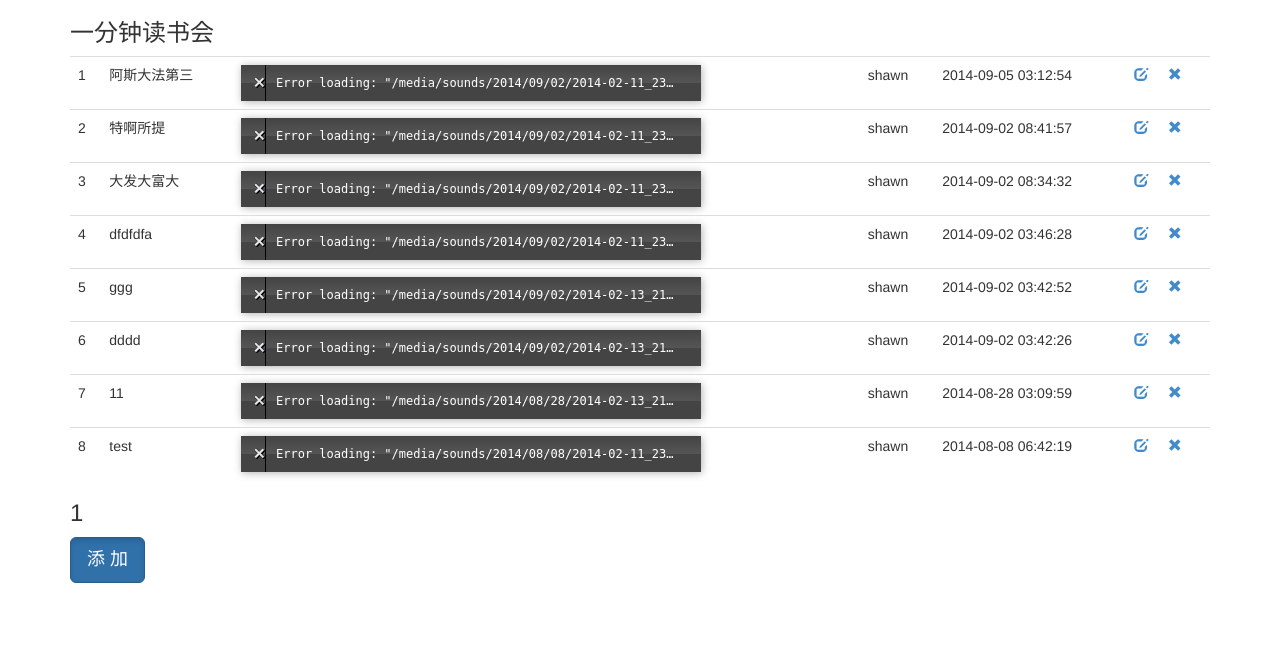
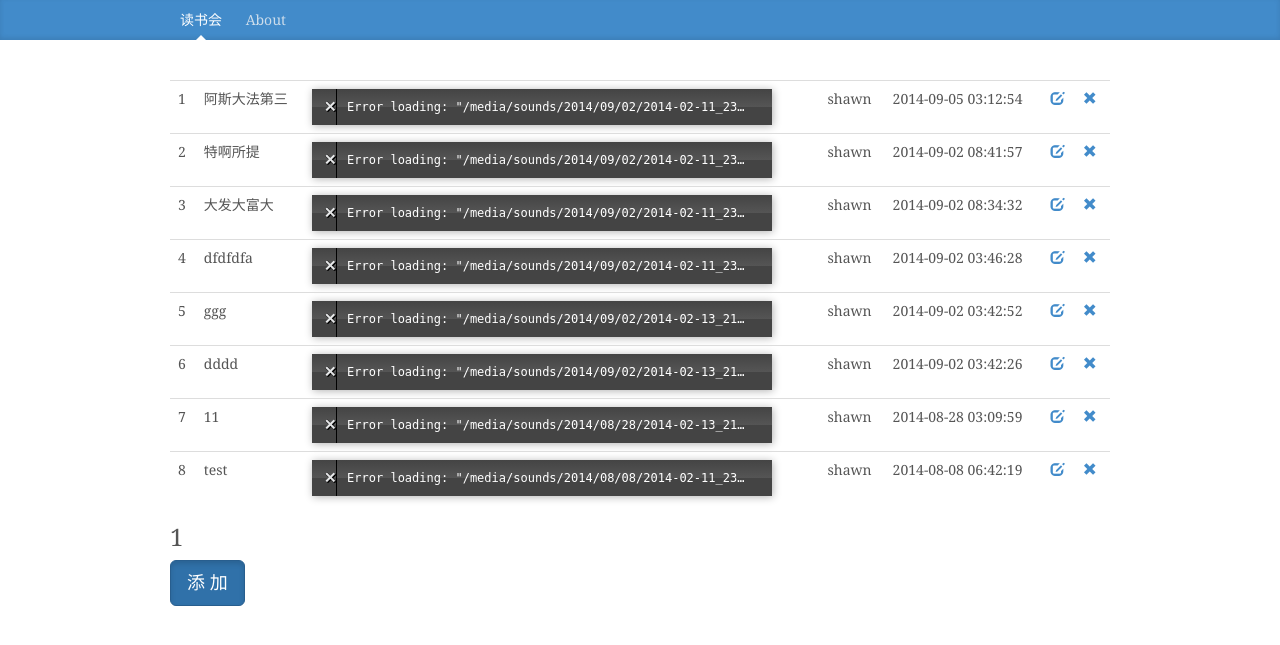
Before and after one commit to stardust1900/reading-party, a Django app: page /sound/list/ in a window 1280 px wide. Shown: the top 645 px of the page. Run offline with Django 3.2, Linux system fonts and the light colour scheme; data comes from the database, SQL or seed files in the repository; both versions use the stored data as it was after the commit; parts of the project's set-up code (start-up, migrations or seed data) failed here and were passed over; some libraries are stand-ins or nearby versions.

Commit message:
增加band条

```diff
--- a/server/readingParty/sound/templates/list.html
+++ b/server/readingParty/sound/templates/list.html
@@ -5,17 +5,22 @@
 		<title>一分钟读书会</title>
 		{% load staticfiles %}
 		<link href="{% static "css/bootstrap.min.css" %}" rel="stylesheet">
-		<script src="{% static "js/audio.min.js" %}"></script>
-		<script>
-		    audiojs.events.ready(function() {
-		    var as = audiojs.createAll();
-		  });
-		</script>
+		 <link href="{% static "css/signin.css" %}" rel="stylesheet">
+
 	</head>
 
 	<body>
+		<div class="blog-masthead">
+		      <div class="container">
+		        <nav class="blog-nav">
+		          <a class="blog-nav-item active" href="#">读书会</a>
+		          <a class="blog-nav-item" href="http://www.douban.com/group/topic/47693021/" target="_blank">About</a>
+		        </nav>
+		      </div>
+		    </div>
 		<div class="container">
-			<h3>一分钟读书会</h3>
+			<br>
+			<br>
 	        {% if sounds %}
 			<table class="table">
 				{% for sound in sounds %}
@@ -48,6 +53,13 @@
 			{% endif %}
 			<a href="/sound/toUpload" class="btn btn-primary btn-lg active" role="button">添 加</a>
 	    </div>
+
+	    <script src="{% static "js/audio.min.js" %}"></script>
+		<script>
+		    audiojs.events.ready(function() {
+		    var as = audiojs.createAll();
+		  });
+		</script>
 	</body>
 
 </html>
--- a/server/readingParty/static/css/signin.css
+++ b/server/readingParty/static/css/signin.css
@@ -1,8 +1,8 @@
-body {
+/*body {
   padding-top: 40px;
   padding-bottom: 40px;
   background-color: #eee;
-}
+}*/
 
 .form-signin {
   max-width: 330px;
@@ -38,3 +38,59 @@ body {
   border-top-left-radius: 0;
   border-top-right-radius: 0;
 }
+
+/*
+ * Override Bootstrap's default container.
+ */
+
+@media (min-width: 1200px) {
+  .container {
+    width: 970px;
+  }
+}
+
+body {
+  font-family: Georgia, "Times New Roman", Times, serif;
+  color: #555;
+}
+
+/*
+ * Masthead for nav
+ */
+
+.blog-masthead {
+  background-color: #428bca;
+  box-shadow: inset 0 -2px 5px rgba(0,0,0,.1);
+}
+
+/* Nav links */
+.blog-nav-item {
+  position: relative;
+  display: inline-block;
+  padding: 10px;
+  font-weight: 500;
+  color: #cdddeb;
+}
+.blog-nav-item:hover,
+.blog-nav-item:focus {
+  color: #fff;
+  text-decoration: none;
+}
+
+/* Active state gets a caret at the bottom */
+.blog-nav .active {
+  color: #fff;
+}
+.blog-nav .active:after {
+  position: absolute;
+  bottom: 0;
+  left: 50%;
+  width: 0;
+  height: 0;
+  margin-left: -5px;
+  vertical-align: middle;
+  content: " ";
+  border-right:  5px solid transparent;
+  border-bottom: 5px solid;
+  border-left:   5px solid transparent;
+}
```
Also changed, not shown: server/readingParty/reader/templates/login.html (+9 -2 lines), server/readingParty/reader/templates/register.html (+10 -0 lines), server/readingParty/sound/templates/edit.html (+11 -1 lines), server/readingParty/sound/templates/upload.html (+10 -1 lines), server/readingParty/db.sqlite3.
